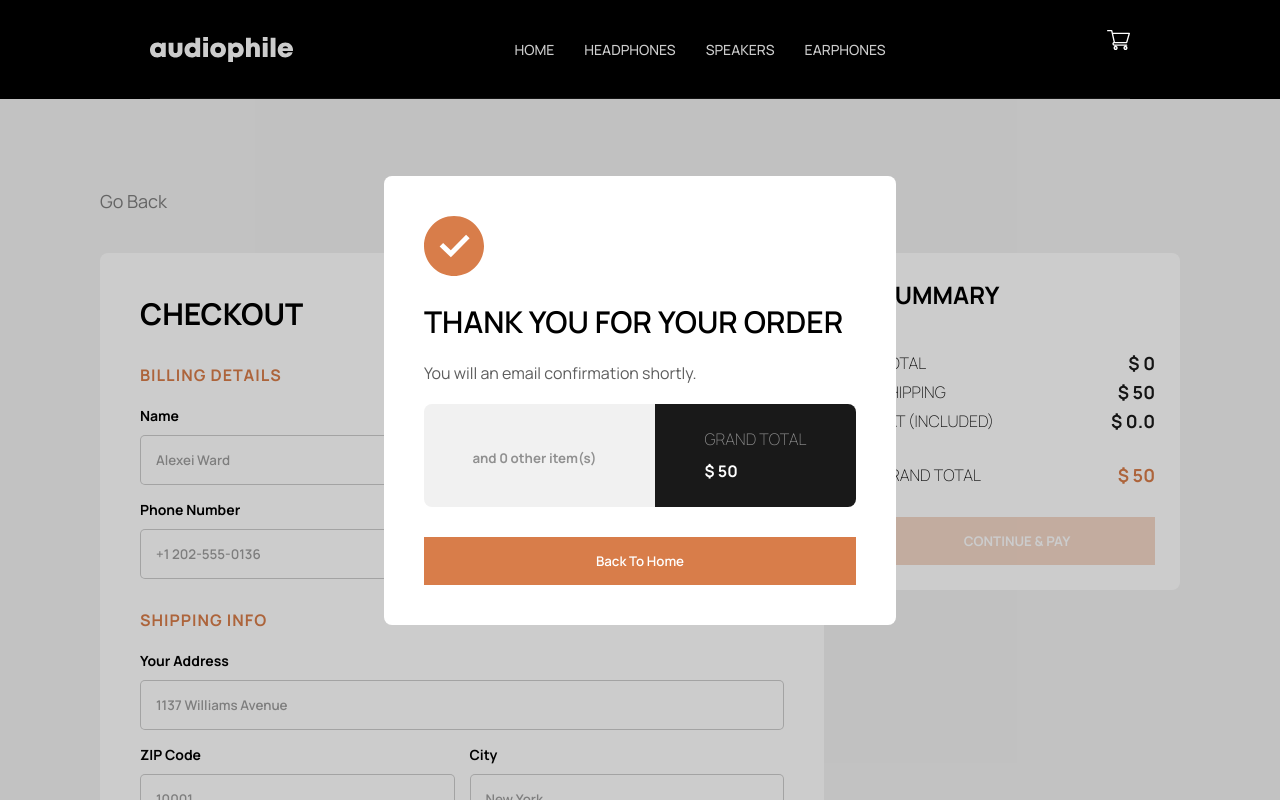
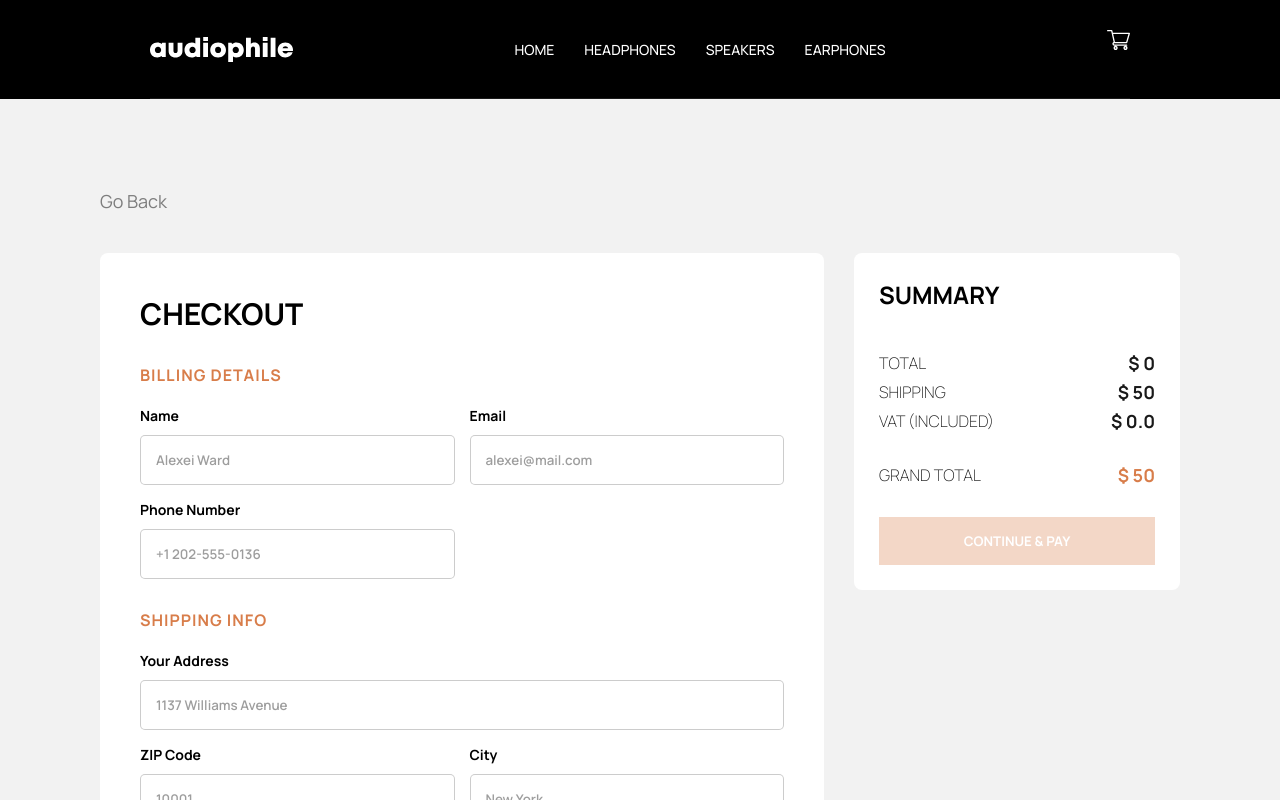
Before and after one commit to akaahl/audiophile-ecommerce, a React (Create React App) app: page /checkout in a window 1280 px wide. Shown: the top 800 px of the page. Built offline with nearby package versions, Linux system fonts and the light colour scheme.

Commit message:
Added dynamic modal open functionality

```diff
--- a/src/components/Checkout/InnerForm.js
+++ b/src/components/Checkout/InnerForm.js
@@ -1,8 +1,8 @@
-import React from "react";
+import React, { useState } from "react";
 import { useSelector } from "react-redux";
 import { v4 as uuidv4 } from "uuid";
 import { Formik, Form, Field, ErrorMessage } from "formik";
-import { initialValues, validationSchema, handleSubmit } from "./utils";
+import { initialValues, validationSchema } from "./utils";
 import "yup-phone";
 import { StyledInnerForm } from "./styles.js";
 import TextError from "./TextError";
@@ -12,6 +12,7 @@ import CodDetails from "./CodDetails";
 import OrderConfirmation from "./OrderConfirmation";
 
 const InnerForm = () => {
+  const [modal, setModal] = useState(false);
   const cart = useSelector((state) => state.allData.cart).filter(
     (item) => item.quantity > 0
   );
@@ -24,6 +25,18 @@ const InnerForm = () => {
   const tax = (0.2 * total).toFixed(1);
   const grandTotal = total + shipping + +tax;
 
+  const handleSubmit = (values) => {
+    if (values.method === "cod") {
+      values.eNumber = "";
+      values.ePin = "";
+      console.log(values);
+    }
+
+    setModal(true);
+    document.getElementById("root").overflowY = "hidden";
+    console.log("Form validated");
+  };
+
   return (
     <Formik
       initialValues={initialValues}
@@ -35,7 +48,7 @@ const InnerForm = () => {
         console.log(formik);
 
         return (
-          <StyledInnerForm as={Form}>
+          <StyledInnerForm as={Form} modal={modal}>
             <div className="left-side">
               <h2>Checkout</h2>
 
@@ -230,7 +243,13 @@ const InnerForm = () => {
               </div>
             </div>
 
-            <OrderConfirmation cart={cart} grandTotal={grandTotal} />
+            {modal && (
+              <OrderConfirmation
+                cart={cart}
+                grandTotal={grandTotal}
+                setModal={setModal}
+              />
+            )}
           </StyledInnerForm>
         );
       }}
--- a/src/components/Checkout/OrderConfirmation.js
+++ b/src/components/Checkout/OrderConfirmation.js
@@ -4,12 +4,20 @@ import styled from "styled-components";
 import checkMark from "../../assets/shared/desktop/check-mark-2.svg";
 import { v4 as uuidv4 } from "uuid";
 
-const OrderConfirmation = ({ cart, grandTotal }) => {
+const OrderConfirmation = ({ cart, grandTotal, setModal }) => {
   const [viewMore, setViewMore] = useState(false);
 
   return ReactDom.createPortal(
-    <StyledContainer viewMoreItem={viewMore}>
-      <div className="modal">
+    <StyledContainer
+      viewMoreItem={viewMore}
+      onClick={(e) => {
+        e.stopPropagation();
+        e.preventDefault();
+        setModal(false);
+        document.getElementById("root").overflowY = "initial";
+      }}
+    >
+      <div className="modal" onClick={(e) => e.stopPropagation()}>
         <img src={checkMark} alt="check mark" className="check-mark" />
 
         <h2 className="order-message">Thank you for your order</h2>
--- a/src/components/Checkout/utils.js
+++ b/src/components/Checkout/utils.js
@@ -38,13 +38,3 @@ export const initialValues = {
   eNumber: "",
   ePin: "",
 };
-
-export const handleSubmit = (values) => {
-  if (values.method === "cod") {
-    values.eNumber = "";
-    values.ePin = "";
-    console.log(values);
-  }
-
-  console.log("Form validated");
-};
```
